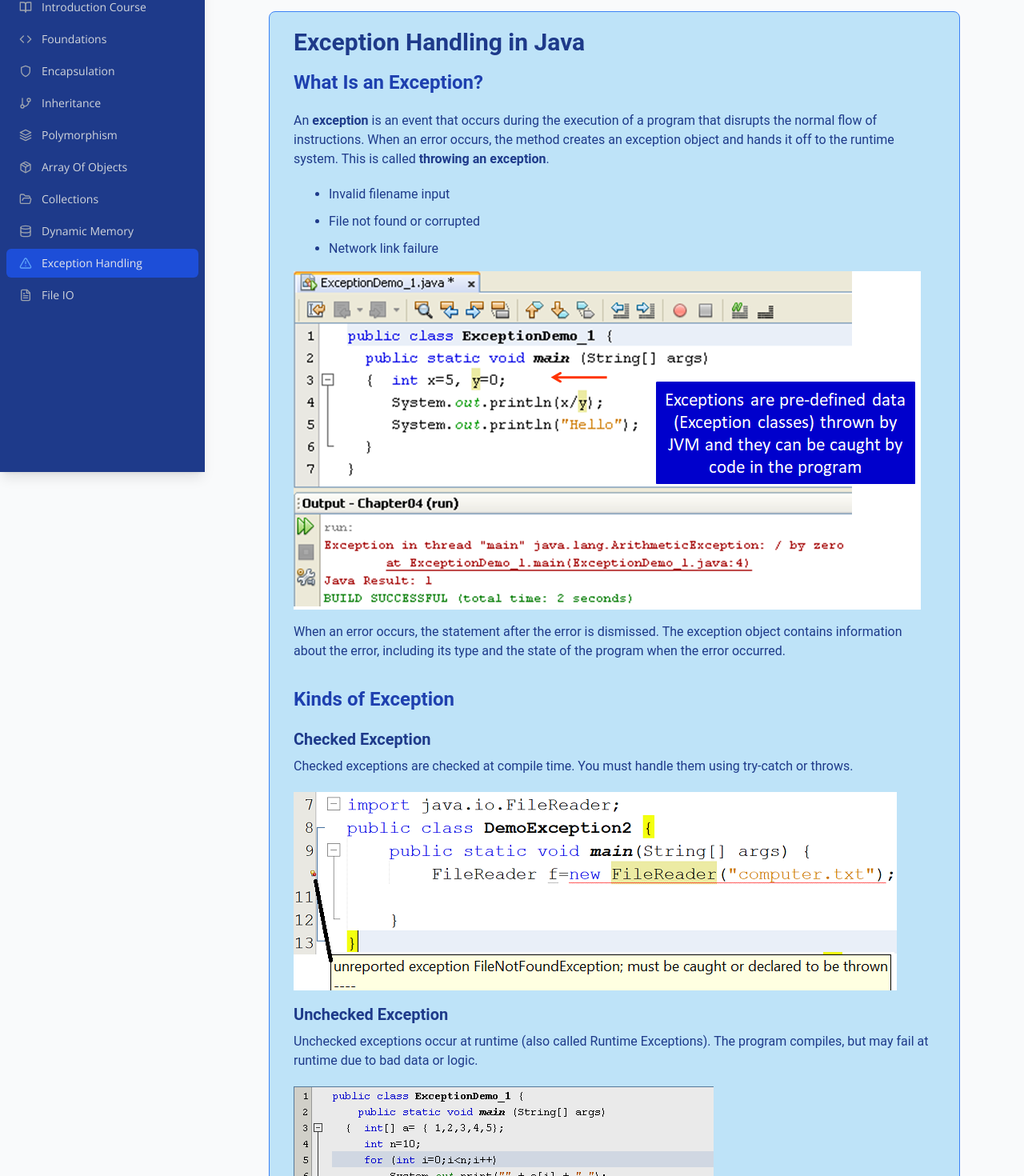
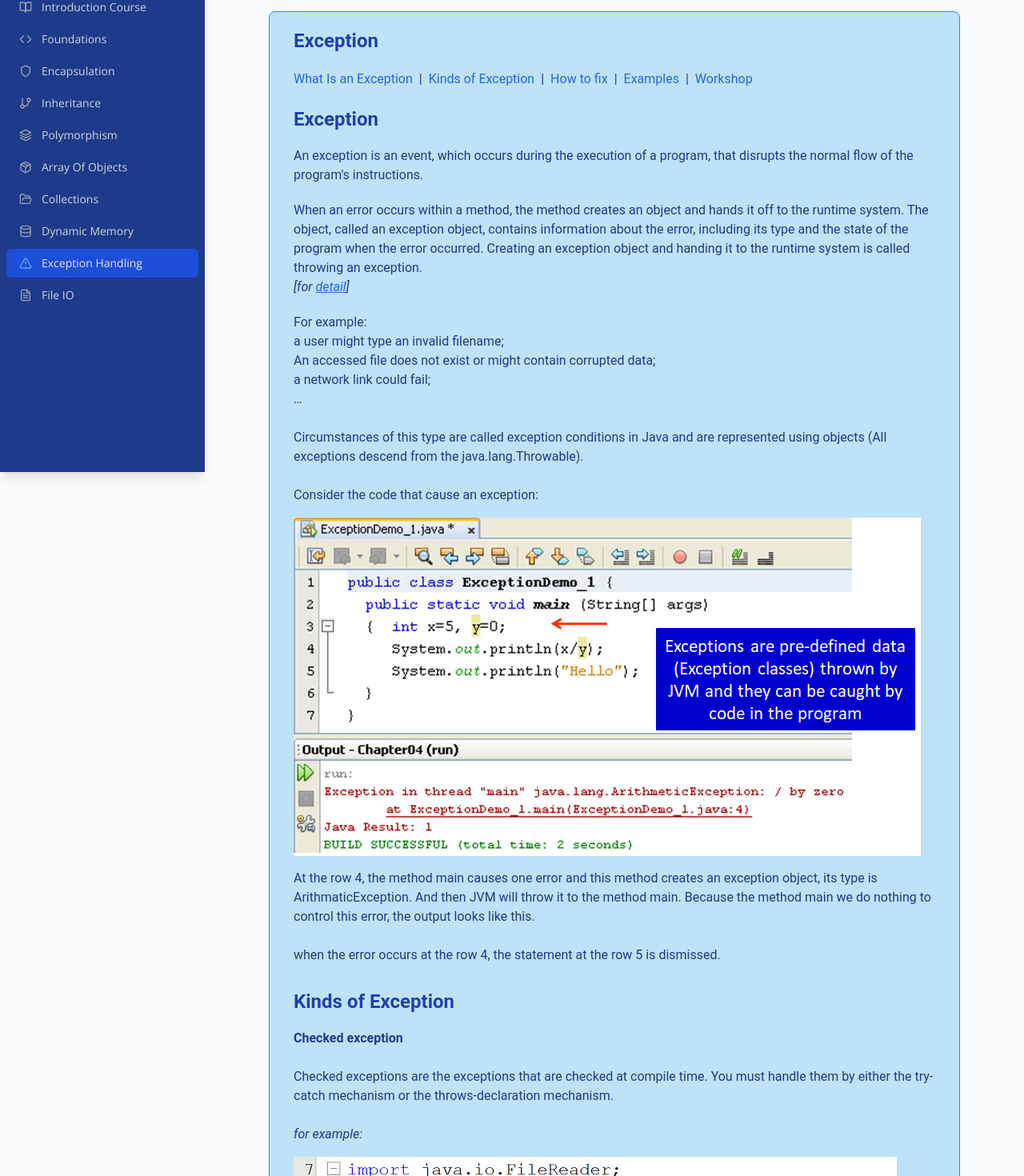
Before and after one commit to Tada201/PRO192, a React (Vite) app: page /section/exception in a window 1280 px wide. Shown: the part 210-1680 px from the top of the page at 80% size. Built offline with nearby package versions, Linux system fonts and the light colour scheme.

Commit message:
update add ExceptionSection

```diff
--- a/src/components/sections/ExceptionSection.tsx
+++ b/src/components/sections/ExceptionSection.tsx
@@ -1,76 +1,105 @@
-import CopyableCodeBlock from './CopyableCodeBlock';
+import React from "react";
 
-const ExceptionSection = () => {
-  return (
+const ExceptionSection = () => (
   <div className="info-section p-4 mb-4 bg-white dark:bg-gray-800 rounded shadow">
-      <h1 className="text-3xl font-bold mb-4">Exception Handling in Java</h1>
-      <section className="mb-8">
-        <h2 className="text-2xl font-semibold mb-2">What Is an Exception?</h2>
-        <p className="mb-4">
-          An <b>exception</b> is an event that occurs during the execution of a program that disrupts the normal flow of instructions. When an error occurs, the method creates an exception object and hands it off to the runtime system. This is called <b>throwing an exception</b>.
+    <nav className="mb-6">
+      <h2 className="text-2xl font-bold mb-2">Exception</h2>
+      <a href="#exception" className="text-blue-600 hover:underline mr-2">What Is an Exception</a>|
+      <a href="#kind" className="text-blue-600 hover:underline mx-2">Kinds of Exception</a>|
+      <a href="#fix" className="text-blue-600 hover:underline mx-2">How to fix</a>|
+      <a href="#example" className="text-blue-600 hover:underline mx-2">Examples</a>|
+      <a href="#workshop" className="text-blue-600 hover:underline ml-2">Workshop</a>
+    </nav>
+    <section>
+      <a id="exception"></a>
+      <h2 className="text-xl font-semibold mb-2">Exception</h2>
+      <p>An exception is an event, which occurs during the execution of a program, that disrupts the normal flow of the program's instructions.</p>
+      <p>
+        When an error occurs within a method, the method creates an object and hands it off to the runtime system. The object, called an exception object, contains information about the error, including its type and the state of the program when the error occurred. Creating an exception object and handing it to the runtime system is called throwing an exception.<br/>
+        <em>[for <a href="http://docs.oracle.com/javase/tutorial/essential/exceptions/index.html" target="_blank" className="text-blue-600 underline">detail</a>]</em>
       </p>
-        <ul className="list-disc ml-6 mb-2">
-          <li>Invalid filename input</li>
-          <li>File not found or corrupted</li>
-          <li>Network link failure</li>
+      <p className="mt-4">
+        For example:<br/>
+        a user might type an invalid filename;<br/>
+        An accessed file does not exist or might contain corrupted data;<br/>
+        a network link could fail;<br/>
+        …<br/><br/>
+        Circumstances of this type are called exception conditions in Java and are represented using objects (All exceptions descend from the java.lang.Throwable).<br/><br/>
+        Consider the code that cause an exception:<br/>
+        <img src="/media/exception.png" alt="exception code example" className="my-4"/>
+        At the row 4, the method main causes one error and this method creates an exception object, its type is ArithmaticException. And then JVM will throw it to the method main. Because the method main we do nothing to control this error, the output looks like this.<br/><br/>
+        when the error occurs at the row 4, the statement at the row 5 is dismissed.
+      </p>
+      <a id="kind"></a>
+      <h2 className="text-xl font-semibold mb-2 mt-8">Kinds of Exception</h2>
+      <span className="font-semibold">Checked exception</span><br/><br/>
+      Checked exceptions are the exceptions that are checked at compile time. You must handle them by either the try-catch mechanism or the throws-declaration mechanism.<br/><br/>
+      <em>for example:</em><br/>
+      <img src="/media/exception2.png" alt="checked exception example" className="my-4"/>
+      In the above example, the method FileReader() is throwing an exception to here. So, you must use try-catch mechanism or throws mechanism to handle.<br/><br/>
+      <span className="font-semibold">Unchecked exception</span><br/><br/>
+      An unchecked exception is an exception that occurs at the time of execution. These are also called as Runtime Exceptions. The program won’t give a compilation error. Most of the times these exception occurs due to the bad data provided by user during the user-program interaction.<br/>
+      <em>for example:</em><br/>
+      <img src="/media/exception1.png" alt="unchecked exception example" className="my-4"/><br/>
+      If you have declared an array of size 5 in your program, and trying to call the 6th element of the array then an error occurs.<br/><br/>
+      <em>[for <a href="https://stackify.com/types-of-exceptions-java/" target="_blank" className="text-blue-600 underline">detail</a>]</em><br/><br/>
+      <a id="fix"></a>
+      <h2 className="text-xl font-semibold mb-2 mt-8">How to fix</h2>
+      We can use try-catch mechanism or throws mechanism to handle to avoid this error.<br/><br/>
+      <span className="font-semibold">try-catch mechanism</span><br/><br/>
+      Consider the flow and syntax:<br/>
+      <img src="/media/exception3.png" alt="try-catch syntax" className="my-4"/>
+      <br/>The <em>try</em> statement allows you to define a block of code to be tested for errors while it is being executed.<br/><br/>
+      The <em>catch</em> statement allows you to define a block of code to be executed, if an error occurs in the try block.<br/><br/>
+      The <em>finally</em> statement lets you execute code, after try...catch, regardless of the result.<br/><br/>
+      <div className="bg-yellow-200 dark:bg-yellow-700 text-yellow-900 dark:text-yellow-100 border-l-4 border-yellow-500 dark:border-yellow-400 px-4 py-2 my-4 rounded shadow-sm font-medium">
+        <span className="font-bold">Note:</span> You cannot use <span className="font-mono">finally</span> without a <span className="font-mono">try</span> block. The <span className="font-mono">finally</span> block is optional.
+      </div>
+      In the example <b>DemoException2</b>, we will edit<br/>
+      <img src="/media/exception5.png" alt="DemoException2 example" className="my-4"/><br/>
+      <p>
+        When the program runs to the row 14, if the file name "computer.txt" does not exist then an exception object is created (its type is FileNotFoundException) by the method main and JVM will throw the object to catch block, the variable e is used to store the address of the object. In the catch block, you can use the variable e to get error information.<br/>
+        <b>The Output will be :</b><br/>
+        something are wrong<br/>
+        try-catch is finished<br/><br/>
+      </p>
+      <p>
+        In the example <b>ExceptionDemo_1</b>, we will edit<br/>
+        <img src="/media/exception4.png" alt="ExceptionDemo_1 example" className="my-4"/><br/>
+        When you try to get 6th elements, an exception object is created (its type is ArrayIndexOutOfBoundsException). JVM will throws the object to catch block.<br/>
+        <b>The output will be:</b><br/>
+        1,2,3,4,5,something are wrong<br/>
+        try-catch is finished<br/><br/>
+      </p>
+      <span className="font-semibold">throws mechanism</span><br/><br/>
+      In the example <b>DemoException2</b>, the error occurs in the main, to fix a checked exception we use <b>throws</b> keyword. We will edit:<br/>
+      <img src="/media/exception6.png" alt="throws mechanism example" className="my-4"/>
+      <b>The output will be:</b> something are wrong if the file name "computer.txt" does not exist.
+      <a id="example"></a>
+      <h2 className="text-xl font-semibold mb-2 mt-8">Examples</h2>
+      The code below to print out "age is 20 or older" if age is below 20 or input a text.<br/>
+      <img src="/media/exception7.png" alt="age example code" className="my-4"/><br/>
+      When the code runs to the row 20, if you input a text "hello" then this method will create an exception object and JVM will throw it to the catch block to handle. The output will be : <img src="/media/exception8.png" alt="output for hello input" className="my-4 inline"/><br/>
+      If you input 18 then the statement <b>throw new Exception()</b> will create an exception object. This object will be thrown to the catch block. The output will be:<br/><img src="/media/exception9.png" alt="output for 18 input" className="my-4 inline"/><br/>
+      <span className="font-semibold mt-8">Summary</span><br/><br/>
+      <ul className="list-disc list-inside mb-4">
+        <li>A try block is always followed by a catch block, which handles the exception that occurs in associated try block.</li>
+        <li>A single try block can have multiple catch blocks associated with it. see <em><b><a href="https://docs.oracle.com/javase/7/docs/technotes/guides/language/catch-multiple.html" target="_blank" className="text-blue-600 underline">catching multiple exceptions in java.</a></b></em></li>
+        <li>A try statement may be nested inside either the try or catch block of another try statement. see <em><b><a href="https://beginnersbook.com/2013/04/nested-try-catch/#:~:text=When%20a%20try%20catch%20block,that%20that%20catch%20block%20executes." target="_blank" className="text-blue-600 underline">Nesting of try/catch Blocks</a></b></em></li>
+        <li>When you write a method that causes an exception. If you do not want to handle this error you can throw it to another method to handle the error by using throws keyword</li>
+        <li>You can create your own exception Classes, see <a href="https://www.javatpoint.com/custom-exception" target="_blank" className="text-blue-600 underline">Custom Exception Classes</a></li>
       </ul>
-        <img src="/media/exception.png" alt="Exception example" className="my-4" />
-        <p className="mb-4">
-          When an error occurs, the statement after the error is dismissed. The exception object contains information about the error, including its type and the state of the program when the error occurred.
-        </p>
-      </section>
-      <section className="mb-8">
-        <h2 className="text-2xl font-semibold mb-2">Kinds of Exception</h2>
-        <h3 className="text-xl font-semibold mb-2">Checked Exception</h3>
-        <p className="mb-4">Checked exceptions are checked at compile time. You must handle them using try-catch or throws.</p>
-        <img src="/media/exception2.png" alt="Checked Exception" className="my-4" />
-        <h3 className="text-xl font-semibold mb-2">Unchecked Exception</h3>
-        <p className="mb-4">Unchecked exceptions occur at runtime (also called Runtime Exceptions). The program compiles, but may fail at runtime due to bad data or logic.</p>
-        <img src="/media/exception1.png" alt="Unchecked Exception" className="my-4" />
-      </section>
-      <section className="mb-8">
-        <h2 className="text-2xl font-semibold mb-2">How to Fix</h2>
-        <h3 className="text-xl font-semibold mb-2">try-catch Mechanism</h3>
-        <img src="/media/exception3.png" alt="try-catch flow" className="my-4" />
-        <p className="mb-4">The <b>try</b> block contains code to test for errors. The <b>catch</b> block handles the error. The <b>finally</b> block (optional) runs after try/catch, regardless of the result.</p>
-        <img src="/media/exception5.png" alt="try-catch example" className="my-4" />
-        <p className="mb-4">If the file does not exist, an exception is thrown and caught. The output will be: <br /><b>something are wrong<br />try-catch is finished</b></p>
-        <img src="/media/exception4.png" alt="ArrayIndexOutOfBounds example" className="my-4" />
-        <p className="mb-4">If you try to access an invalid array index, an exception is thrown and caught. The output will be: <br /><b>1,2,3,4,5,something are wrong<br />try-catch is finished</b></p>
-        <h3 className="text-xl font-semibold mb-2">throws Mechanism</h3>
-        <img src="/media/exception6.png" alt="throws example" className="my-4" />
-        <p className="mb-4">The <b>throws</b> keyword can be used to declare that a method may throw a checked exception.</p>
-      </section>
-      <section className="mb-8">
-        <h2 className="text-2xl font-semibold mb-2">Examples</h2>
-        <img src="/media/exception7.png" alt="Exception example code" className="my-4" />
-        <p className="mb-4">If you input a text instead of a number, an exception is thrown and caught. The output will be:</p>
-        <img src="/media/exception8.png" alt="Exception output 1" className="my-4" />
-        <p className="mb-4">If you input 18, the code throws a new Exception. The output will be:</p>
-        <img src="/media/exception9.png" alt="Exception output 2" className="my-4" />
-      </section>
-      <section className="mb-8">
-        <h2 className="text-2xl font-semibold mb-2">Summary</h2>
-        <ul className="list-disc ml-6 mb-2">
-          <li>A try block is always followed by a catch block, which handles the exception that occurs in the associated try block.</li>
-          <li>A single try block can have multiple catch blocks. <a href="https://docs.oracle.com/javase/7/docs/technotes/guides/language/catch-multiple.html" target="_blank" rel="noopener noreferrer" className="text-blue-600 underline">See catching multiple exceptions in Java</a></li>
-          <li>A try statement may be nested inside either the try or catch block of another try statement. <a href="https://beginnersbook.com/2013/04/nested-try-catch/#:~:text=When%20a%20try%20catch%20block,that%20that%20catch%20block%20executes." target="_blank" rel="noopener noreferrer" className="text-blue-600 underline">See nesting of try/catch blocks</a></li>
+      <h2 className="text-xl font-semibold mb-2 mt-8">Course slide</h2>
+      <ul className="list-disc list-inside mb-4">
+        <li><a href="/resource/Exception Handling.pdf" download className="text-blue-600 underline">Exceptions.pdf</a></li>
+      </ul>
+      <a id="workshop"></a>
+      <h2 className="text-xl font-semibold mb-2 mt-8">Workshop</h2>
+      <ul className="list-disc list-inside mb-4">
+        <li>Complete the <a href="/workshop/workshop2.pdf" download className="text-blue-600 underline">workshop2</a></li>
       </ul>
     </section>
-      <CopyableCodeBlock language="java">
-{`try {
-  // code that may throw an exception
-  FileReader file = new FileReader("file.txt");
-} catch (FileNotFoundException e) {
-  // handle the exception
-  System.out.println("File not found");
-} finally {
-  // code that always executes
-  System.out.println("Finally block executed");
-}`}
-      </CopyableCodeBlock>
   </div>
 );
-};
 
 export default ExceptionSection;
--- a/src/data/sections.ts
+++ b/src/data/sections.ts
@@ -53,9 +53,9 @@ export const sections: Section[] = [
     translationKey: "dynamicMemory"
   },
   {
-    id: "exception",
+    id: 'exception',
     icon: AlertTriangle,
-    translationKey: "exception"
+    translationKey: 'exception'
   },
   {
     id: "io",
```
Also changed, not shown: 30 other files (tests, documents, lock files or other folders). Lines whose indentation alone changed are shown as unchanged.
